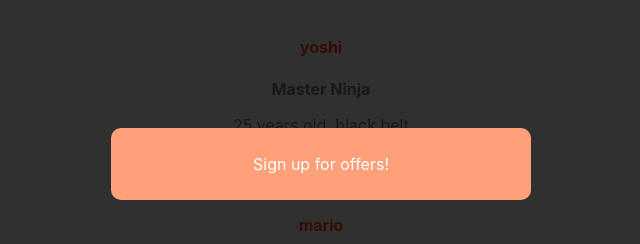
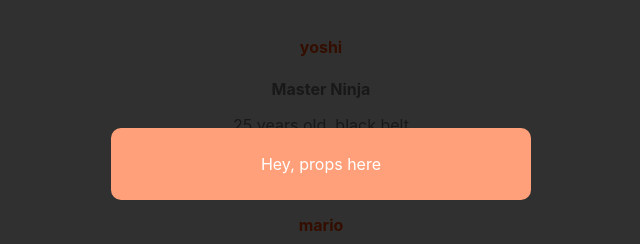
Before and after one commit to AnushaDeviR/learn-svelte, a Svelte app in the folder myproject/: page / in a window 1280 px wide. Shown: the top 244 px of the page, without its empty margins (319-959 px from the left). Built offline with nearby package versions, Linux system fonts and the light colour scheme.

Commit message:
lesson-11: props

```diff
--- a/myproject/src/App.svelte
+++ b/myproject/src/App.svelte
@@ -1,5 +1,5 @@
 <script>
-  import Modal from './Modal.svelte'
+  import Modal from "./Modal.svelte";
 
   let people = [
     { name: "yoshi", beltColour: "black", age: 25, id: 1 },
@@ -13,7 +13,7 @@
   };
 </script>
 
-<Modal/>
+<Modal message="Hey, props here" isPromo={true} />
 <main>
   {#each people as person (person.id)}
     <div>
--- a/myproject/src/Modal.svelte
+++ b/myproject/src/Modal.svelte
@@ -1,12 +1,14 @@
 <script>
+  export let message = "default value";
+  export let isPromo = false;
+
   let showModal = true;
-  let isPromo = true;
 </script>
 
 {#if showModal}
   <div class="backdrop" class:promo={isPromo}>
     <div class="modal">
-      <p>Sign up for offers!</p>
+      <p>{message}</p>
     </div>
   </div>
 {/if}
```
Also changed, not shown: 2 other files (tests, documents, lock files or other folders).
